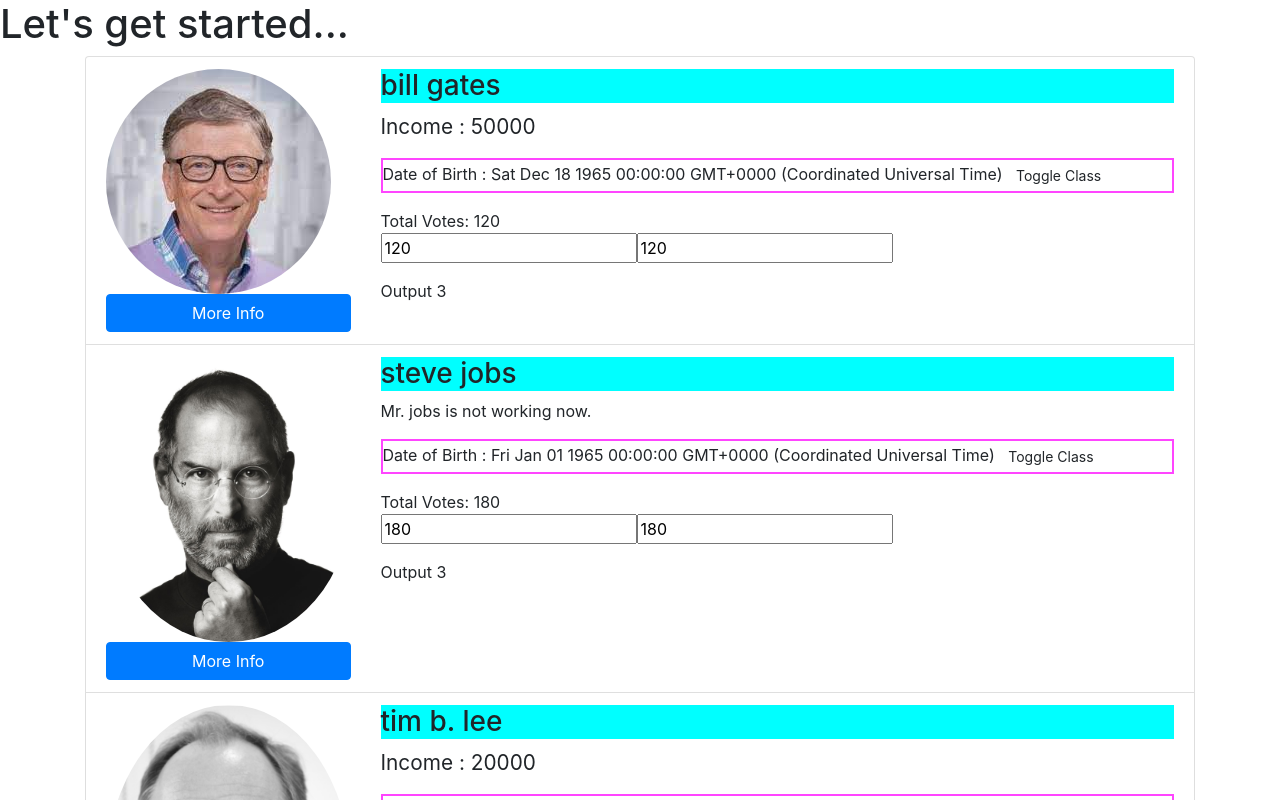
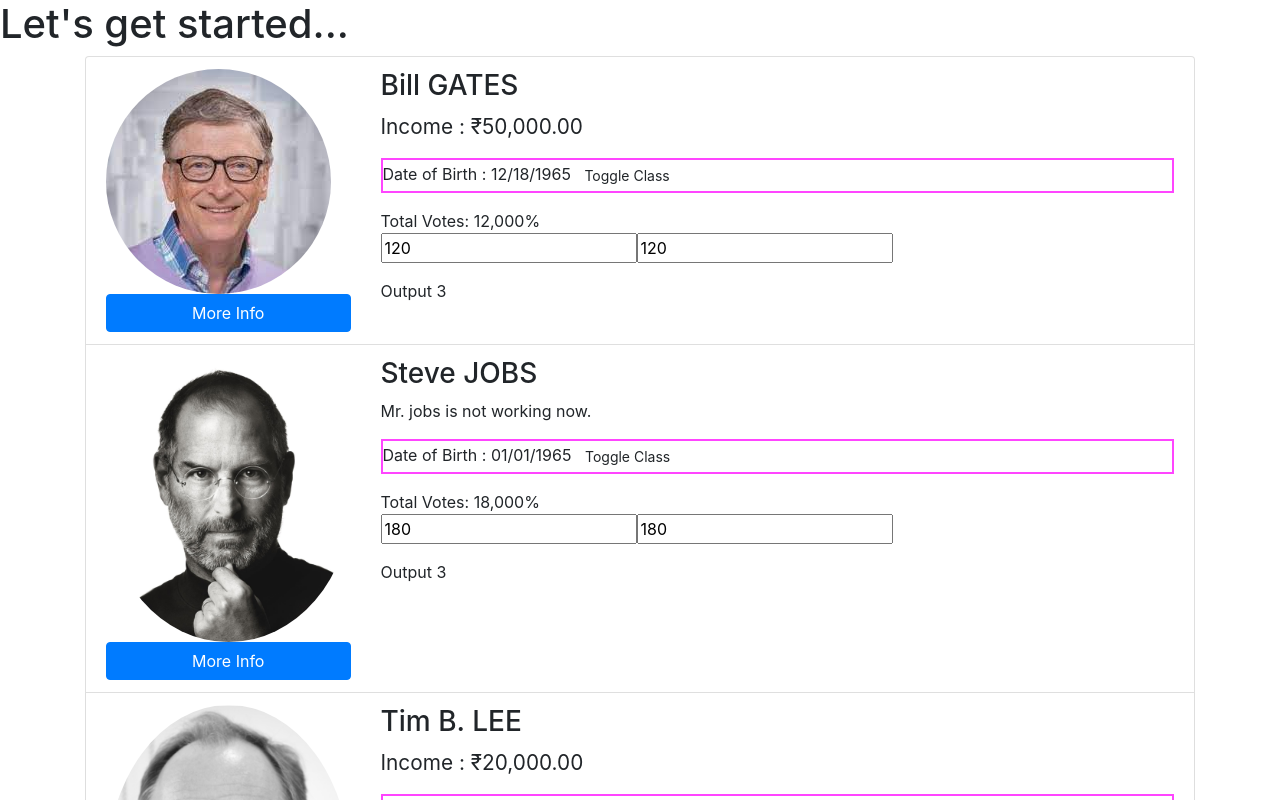
Before and after one commit to synergy2411/ng-tcs, an Angular app in the folder demo/users-app/: page / in a window 1280 px wide. Shown: the top 800 px of the page. Built offline with nearby package versions, Linux system fonts and the light colour scheme.

Commit message:
assignment added

```diff
--- a/demo/users-app/src/app/components/users/user/user.component.html
+++ b/demo/users-app/src/app/components/users/user/user.component.html
@@ -1,4 +1,7 @@
 <ng-content select="header"></ng-content>
+
+<!-- {{user | json}} -->
+
 
 <div class="row">
   <div class="col-sm-3 col-md-3">
@@ -9,17 +12,21 @@
   </div>
   <div class="col-sm-9 col-md-9">
 
-    <h3 app-highlight >{{ user.firstName }} {{ user.lastName }}</h3>
+    <h3 app-highlight [favColor]="'yellow'" >
+      {{ user.firstName | titlecase}} {{ user.lastName | uppercase}}
+    </h3>
 
-    <p *ngIf="user.isWorking; else ElseTemplate" [ngStyle]="myDynamicStyle">Income : <span [innerHTML]="user.income"></span></p>
+    <p *ngIf="user.isWorking; else ElseTemplate" [ngStyle]="myDynamicStyle">
+      Income : <span [innerHTML]="user.income | currency : 'INR'"></span>
+    </p>
 
     <!-- <p [ngClass]="['my-border', 'my-feature']" class="my-border my-feature">Date of Birth : {{ user.dob }}</p> -->
-    <p [ngClass]="myDynamicClass">Date of Birth : {{ user.dob }}
+    <p [ngClass]="myDynamicClass">Date of Birth : {{ user.dob | date : 'MM/dd/yyyy'}}
       <button class="btn btn-default btn-sm" (click)="onToggle()">Toggle Class</button>
     </p>
 
     <p>
-      Total Votes: {{ user.vote }} <br>
+      Total Votes: {{ user.vote | percent }} <br>
       <input
         type="number"
         [value]="user.vote"
--- a/demo/users-app/src/app/directives/highlight.directive.ts
+++ b/demo/users-app/src/app/directives/highlight.directive.ts
@@ -1,13 +1,28 @@
-import { Directive, ElementRef } from '@angular/core'
+import { Directive, ElementRef, HostBinding, HostListener, Input } from '@angular/core'
 
 @Directive({
   selector : "[app-highlight]"
 })
 export class HighlightDirective{
 
-  constructor(private elRef : ElementRef){
-    this.elRef.nativeElement.style.backgroundColor = "aqua";
+  @Input() favColor : string;
+
+  @HostBinding("style.backgroundColor") bgColor : any;
+
+  @HostListener("mouseenter")
+  onmouseenter(){
+    this.bgColor = this.favColor;
   }
+
+  @HostListener("mouseleave")
+  onmouseleave(){
+    this.bgColor = "transparent";
+  }
+  @HostListener("click") onclick(){console.log("Clicked!!!")}
+
+  // constructor(private elRef : ElementRef){
+  //   this.elRef.nativeElement.style.backgroundColor = "aqua";
+  // }
 }
 
 
```
Also changed, not shown: 2 other files (tests, documents, lock files or other folders).
